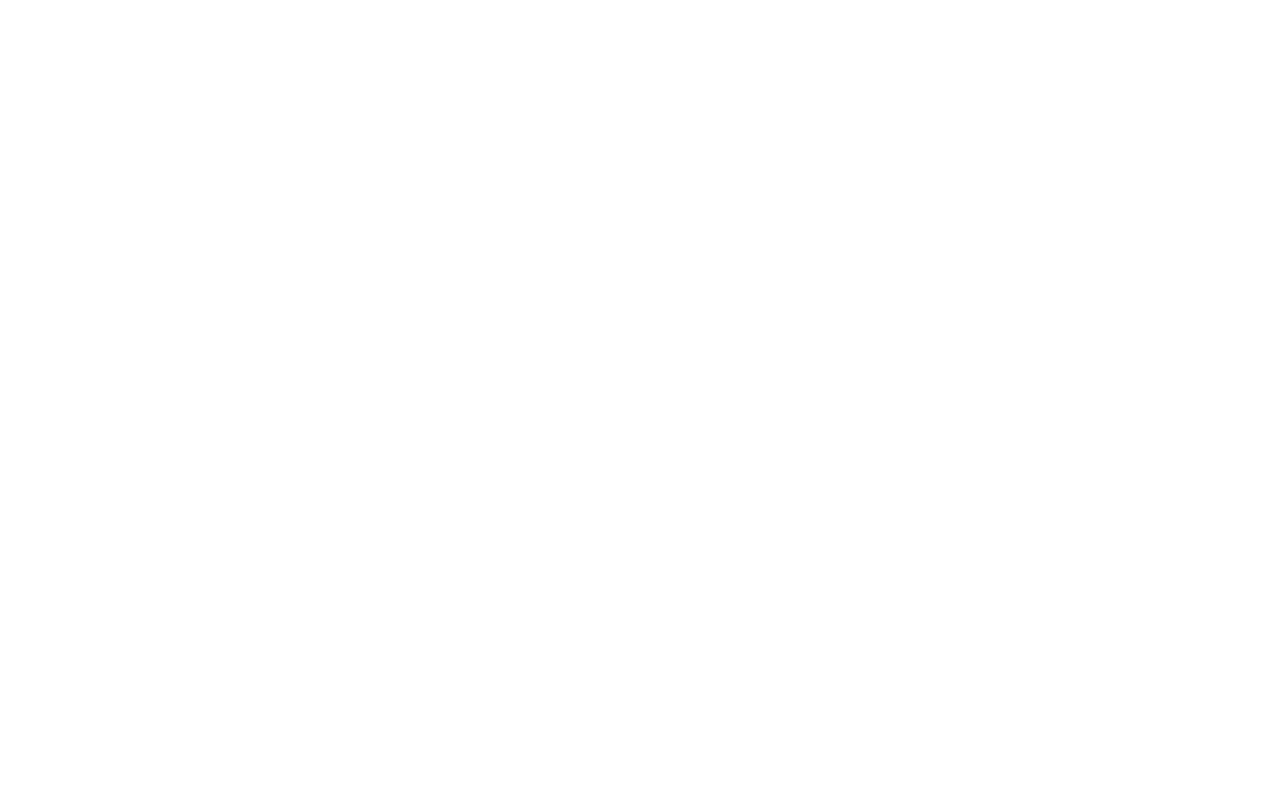
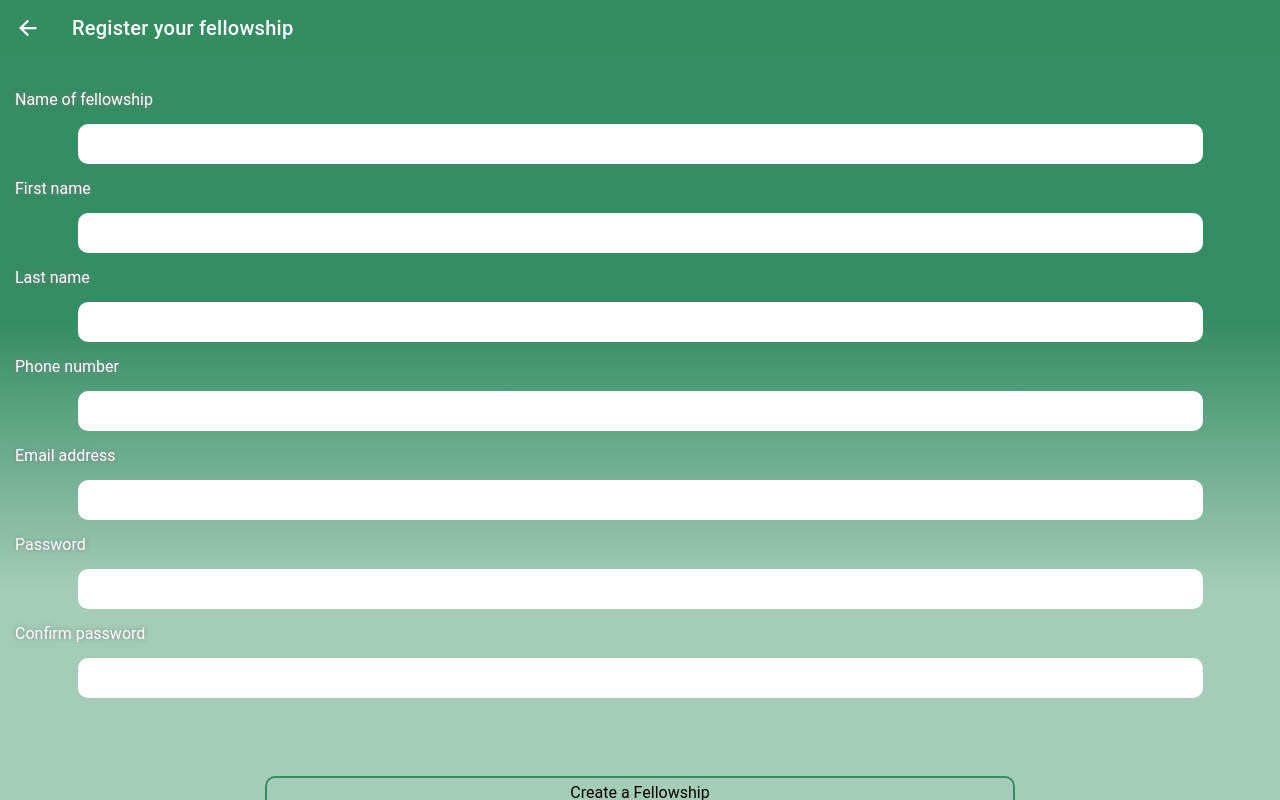
Before and after one commit to suprise079/christianConnect, a React (Create React App) app: page /SignUpU in a window 1280 px wide. Built offline with nearby package versions, Linux system fonts and the light colour scheme.

Commit message:
friday sep 10

```diff
--- a/src/App.tsx
+++ b/src/App.tsx
@@ -4,6 +4,7 @@
 import { IonReactRouter } from "@ionic/react-router";
 import Welcome from "./pages/Welcome/Welcome";
 import SignUp from "./pages/SignUp/SignUp";
+import SignUpU from "./pages/SignUp/SignUpU";
 
 /* Core CSS required for Ionic components to work properly */
 import "@ionic/react/css/core.css";
@@ -31,6 +32,7 @@
       <IonRouterOutlet>
         <Route exact path="/home" component={Welcome} />
         <Route exact path="/SignUp" component={SignUp} />
+        <Route exact path="/SignUpU" component={SignUpU} />
         <Redirect exact from="/" to="/home" />
       </IonRouterOutlet>
     </IonReactRouter>
--- a/src/pages/SignUp/SignUp.jsx
+++ b/src/pages/SignUp/SignUp.jsx
@@ -7,8 +7,9 @@
   IonToolbar,
   IonTitle,
 } from "@ionic/react";
+import styled from "styled-components";
+import { Link } from "react-router-dom";
 import "../../pages/StylesForPages.css";
-import styled from "styled-components";
 
 const Body = styled(IonPage)`
   position: relative;
@@ -90,8 +91,11 @@
             clearInput="true"
             className="inputField"
           ></IonInput>
-          <input type="submit" value="Create a Fellowship"/>
+          <input type="submit" value="Create a Fellowship" />
         </form>
+        <div className="haveAcc">
+          Have an account ? <Link to="/home">Login</Link>
+        </div>
       </div>
     </Body>
   );
--- /dev/null
+++ b/src/pages/SignUp/SignUpU.jsx
@@ -0,0 +1,104 @@
+import {
+    IonInput,
+    IonPage,
+    IonBackButton,
+    IonButtons,
+    IonHeader,
+    IonToolbar,
+    IonTitle,
+  } from "@ionic/react";
+  import styled from "styled-components";
+  import { Link } from "react-router-dom";
+  import "../../pages/StylesForPages.css";
+
+  const Body = styled(IonPage)`
+    position: relative;
+    width: 100%;
+    height: 100%;
+    background: rgb(164, 204, 185);
+    background: linear-gradient(
+      0deg,
+      rgba(164, 204, 185, 1) 26%,
+      rgba(52, 141, 99, 1) 60%,
+      rgba(52, 141, 99, 1) 100%
+    );
+    box-sizing: border-box;
+    z-index: -1;
+  `;
+
+  const SignUpU = () => {
+    return (
+      <Body>
+        <IonHeader color="inherit" className="ion-no-border">
+          <IonToolbar>
+            <IonButtons slot="start">
+              <IonBackButton defaultHref="/" />
+            </IonButtons>
+            <IonTitle>Register your fellowship</IonTitle>
+          </IonToolbar>
+        </IonHeader>
+
+        <div id="inputs">
+          <form action="/" method="post">
+            <label htmlFor="name">Name of fellowship</label>
+            <IonInput
+              name="name"
+              clearInput="true"
+              className="inputField"
+            ></IonInput>
+
+            <label htmlFor="First name">First name</label>
+            <IonInput
+              name="First name"
+              clearInput="true"
+              className="inputField"
+            ></IonInput>
+
+            <label htmlFor="Last name">Last name</label>
+            <IonInput
+              name="Last name"
+              clearInput="true"
+              className="inputField"
+            ></IonInput>
+
+            <label htmlFor="Phone number">Phone number</label>
+            {/* will use regex validation to format to NUMBERS ONLY */}
+            <IonInput
+              name="Phone number"
+              clearInput="true"
+              className="inputField"
+            ></IonInput>
+
+            <label htmlFor="Email address">Email address</label>
+            <IonInput
+              type="email"
+              name="Email address"
+              clearInput="true"
+              className="inputField"
+            ></IonInput>
+
+            <label htmlFor="Password">Password</label>
+            <IonInput
+              type="password"
+              clearInput="true"
+              className="inputField"
+            ></IonInput>
+
+            <label htmlFor="Confirm password">Confirm password</label>
+            <IonInput
+              type="password"
+              name="Confirm password"
+              clearInput="true"
+              className="inputField"
+            ></IonInput>
+            <input type="submit" value="Create a Fellowship" />
+          </form>
+          <div className="haveAcc">
+            Have an account ? <Link to="/home">Login</Link>
+          </div>
+        </div>
+      </Body>
+    );
+  };
+
+  export default SignUpU;
--- a/src/pages/StylesForPages.css
+++ b/src/pages/StylesForPages.css
@@ -39,3 +39,10 @@
   border:2px solid #348d60;
   background:none;
 }
+.haveAcc{
+  text-align: center;
+  width: 100%;
+}
+.haveAcc a{
+  color: #348d60;
+}
```
Also changed, not shown: package.json (line endings or trailing spaces), 1 other file (tests, documents, lock files or other folders).
